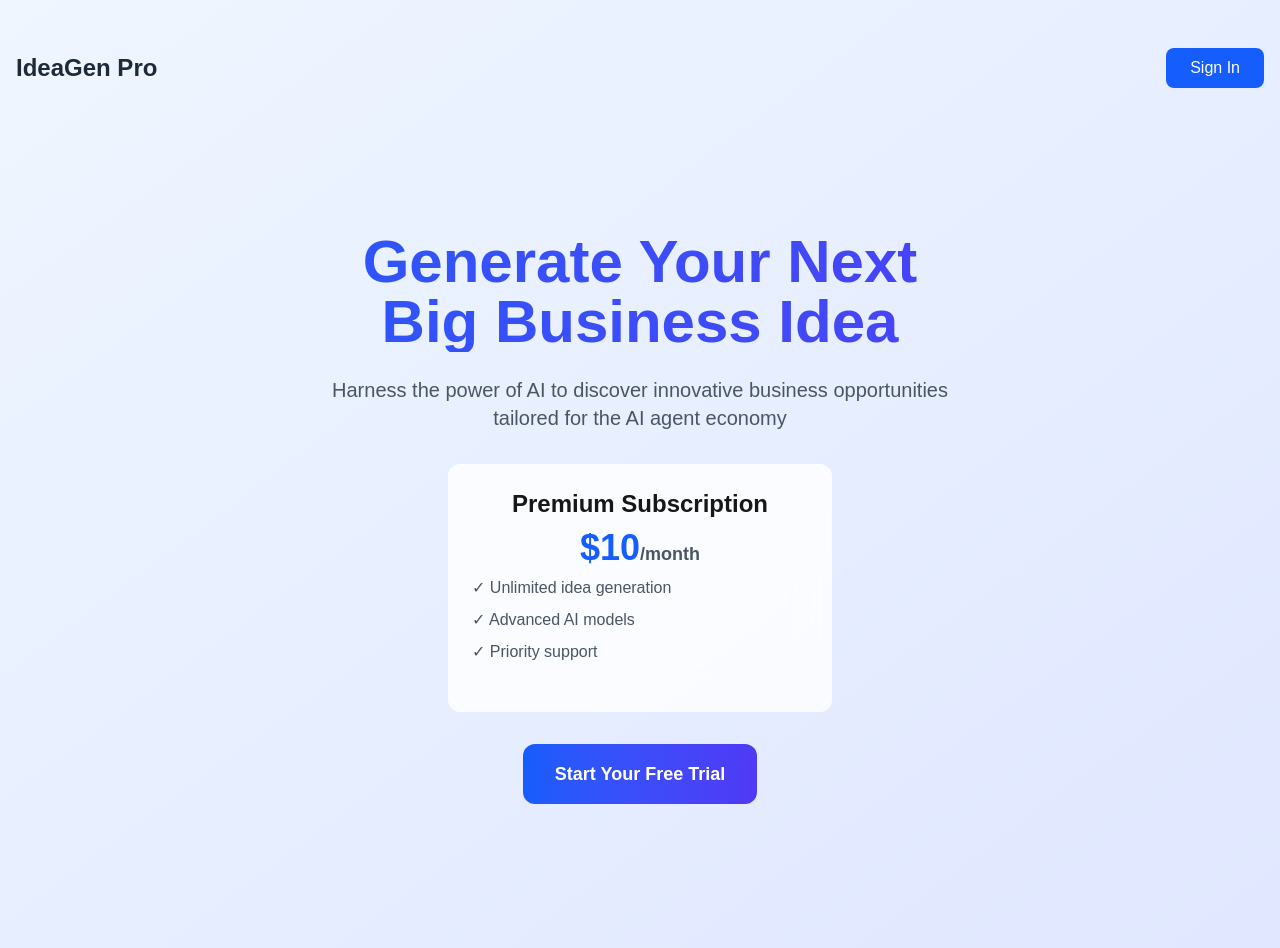
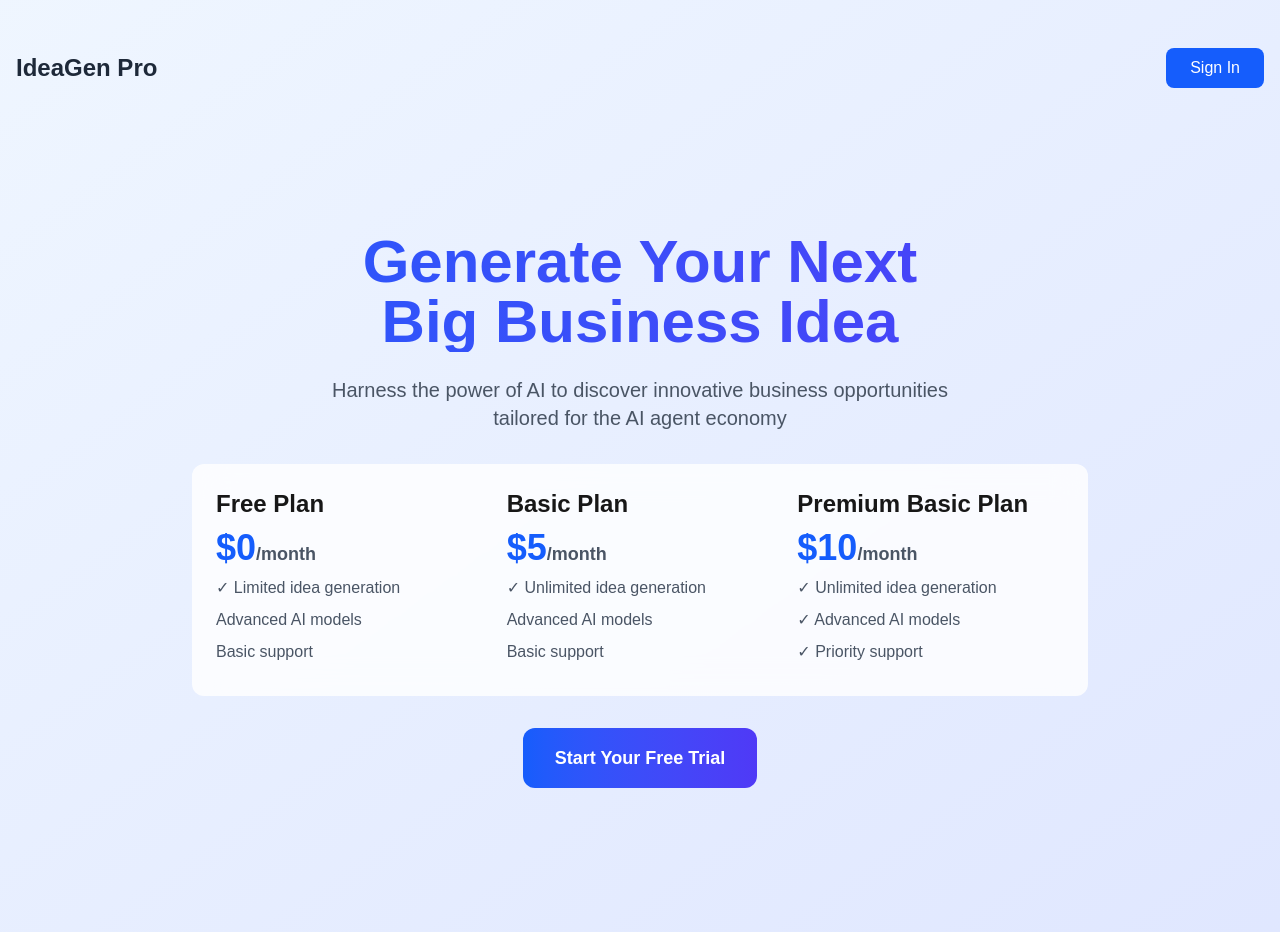
Before and after one commit to edward0rtiz/p1_saas, a Next.js app: page / in a window 1280 px wide. Built offline with nearby package versions, Linux system fonts and the light colour scheme; no server answers.

Commit message:
Revamp pricing plans to include Free, Basic, and Premium options with updated features and pricing structure.

```diff
--- a/pages/index.tsx
+++ b/pages/index.tsx
@@ -46,14 +46,47 @@
           </p>
 
           {/* Pricing Preview */}
-          <div className="bg-white/80 dark:bg-gray-800/80 backdrop-blur-lg rounded-xl p-6 max-w-sm mx-auto mb-8">
-            <h3 className="text-2xl font-bold mb-2">Premium Subscription</h3>
-            <p className="text-4xl font-bold text-blue-600 mb-2">$10<span className="text-lg text-gray-600">/month</span></p>
-            <ul className="text-left text-gray-600 dark:text-gray-400 mb-6">
-              <li className="mb-2">✓ Unlimited idea generation</li>
-              <li className="mb-2">✓ Advanced AI models</li>
-              <li className="mb-2">✓ Priority support</li>
-            </ul>
+          <div className="bg-white/80 dark:bg-gray-800/80 backdrop-blur-lg rounded-xl p-6 max-w-4xl mx-auto mb-8">
+            <div className="grid grid-cols-1 md:grid-cols-3 gap-6">
+              <div className="text-left">
+                <h3 className="text-2xl font-bold mb-2">Free Plan</h3>
+                <p className="text-4xl font-bold text-blue-600 mb-2">
+                  $0
+                  <span className="text-lg text-gray-600">/month</span>
+                </p>
+                <ul className="text-gray-600 dark:text-gray-400">
+                  <li className="mb-2">✓ Limited idea generation</li>
+                  <li className="mb-2">Advanced AI models</li>
+                  <li className="mb-2">Basic support</li>
+                </ul>
+              </div>
+
+              <div className="text-left">
+                <h3 className="text-2xl font-bold mb-2">Basic Plan</h3>
+                <p className="text-4xl font-bold text-blue-600 mb-2">
+                  $5
+                  <span className="text-lg text-gray-600">/month</span>
+                </p>
+                <ul className="text-gray-600 dark:text-gray-400">
+                  <li className="mb-2">✓ Unlimited idea generation</li>
+                  <li className="mb-2">Advanced AI models</li>
+                  <li className="mb-2">Basic support</li>
+                </ul>
+              </div>
+
+              <div className="text-left">
+                <h3 className="text-2xl font-bold mb-2">Premium Basic Plan</h3>
+                <p className="text-4xl font-bold text-blue-600 mb-2">
+                  $10
+                  <span className="text-lg text-gray-600">/month</span>
+                </p>
+                <ul className="text-gray-600 dark:text-gray-400">
+                  <li className="mb-2">✓ Unlimited idea generation</li>
+                  <li className="mb-2">✓ Advanced AI models</li>
+                  <li className="mb-2">✓ Priority support</li>
+                </ul>
+              </div>
+            </div>
           </div>
 
           <SignedOut>
```
